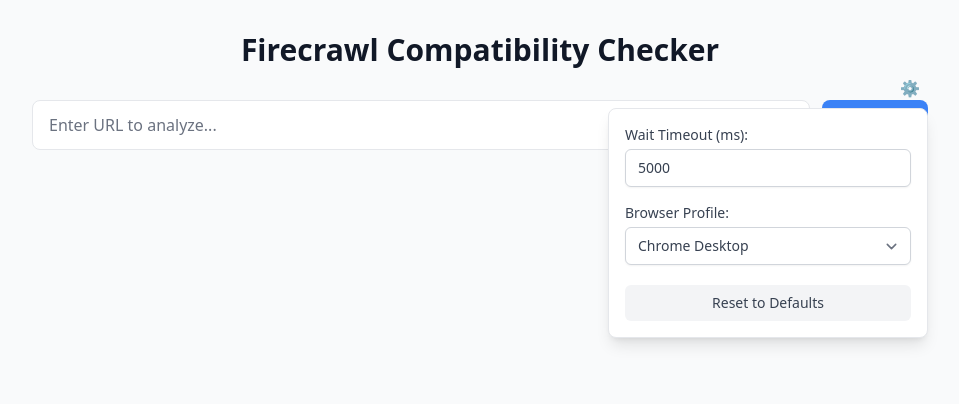
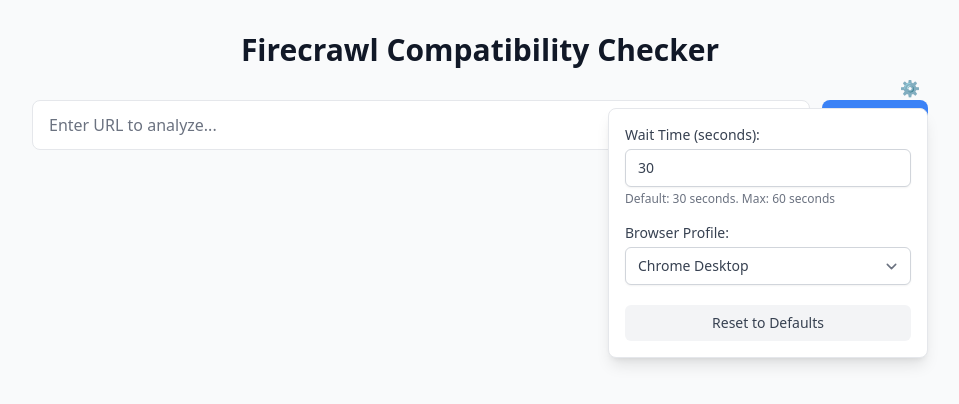
Before and after one commit to alexmeckes/fc-compat, a React (Vite) app: page / in a window 1280 px wide. Both pictures are taken after a click on the button "⚙️". Shown: the top 404 px of the page, without its empty margins (160-1119 px from the left). Built offline with nearby package versions, Linux system fonts and the light colour scheme.

Commit message:
fix: Update ConfigPanel to use seconds and add confirmation for wait time changes

```diff
--- a/src/components/ConfigPanel/index.jsx
+++ b/src/components/ConfigPanel/index.jsx
@@ -1,7 +1,7 @@
 import { useState, useEffect } from 'react';
 
 const DEFAULT_CONFIG = {
-  waitFor: 5000,
+  waitFor: 30,
   userAgent: 'Mozilla/5.0 (Macintosh; Intel Mac OS X 10_15_7) AppleWebKit/537.36 (KHTML, like Gecko) Chrome/120.0.0.0 Safari/537.36',
 };
 
@@ -22,11 +22,28 @@
 
   useEffect(() => {
     localStorage.setItem('firecrawlConfig', JSON.stringify(config));
-    onConfigChange(config);
+    onConfigChange({
+      ...config,
+      waitFor: config.waitFor * 1000
+    });
   }, [config, onConfigChange]);
 
   const handleReset = () => {
     setConfig(DEFAULT_CONFIG);
+  };
+
+  const handleWaitTimeChange = (e) => {
+    const newValue = parseInt(e.target.value, 10);
+    if (newValue !== config.waitFor) {
+      const confirmed = window.confirm(
+        `Are you sure you want to change the wait time to ${newValue} seconds? This will be used for future requests.`
+      );
+      if (confirmed) {
+        setConfig(prev => ({ ...prev, waitFor: newValue }));
+      } else {
+        e.target.value = config.waitFor;
+      }
+    }
   };
 
   const handleBrowserProfileChange = (e) => {
@@ -51,17 +68,18 @@
           <div className="space-y-4">
             <div>
               <label className="block text-sm font-medium text-gray-700 mb-1">
-                Wait Timeout (ms):
+                Wait Time (seconds):
                 <input
                   type="number"
-                  min="1000"
-                  max="30000"
-                  step="1000"
+                  min="1"
+                  max="60"
+                  step="1"
                   value={config.waitFor}
-                  onChange={(e) => setConfig(prev => ({ ...prev, waitFor: parseInt(e.target.value, 10) }))}
+                  onChange={handleWaitTimeChange}
                   className="mt-1 block w-full px-3 py-2 bg-white border border-gray-300 rounded-md text-sm shadow-sm focus:outline-none focus:ring-2 focus:ring-blue-500 focus:border-transparent"
                 />
               </label>
+              <p className="mt-1 text-xs text-gray-500">Default: 30 seconds. Max: 60 seconds</p>
             </div>
 
             <div>
```
